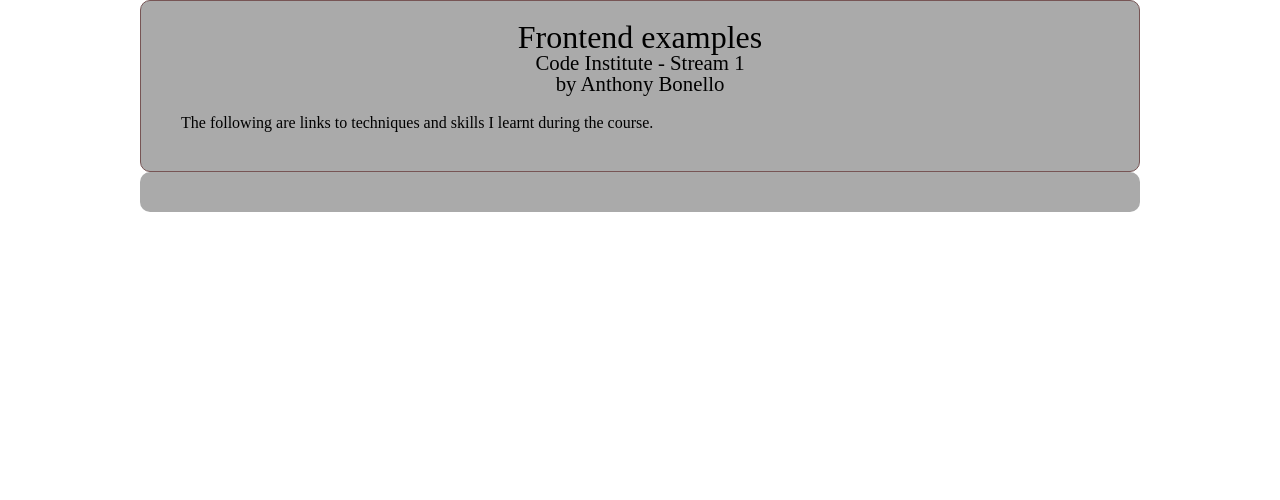
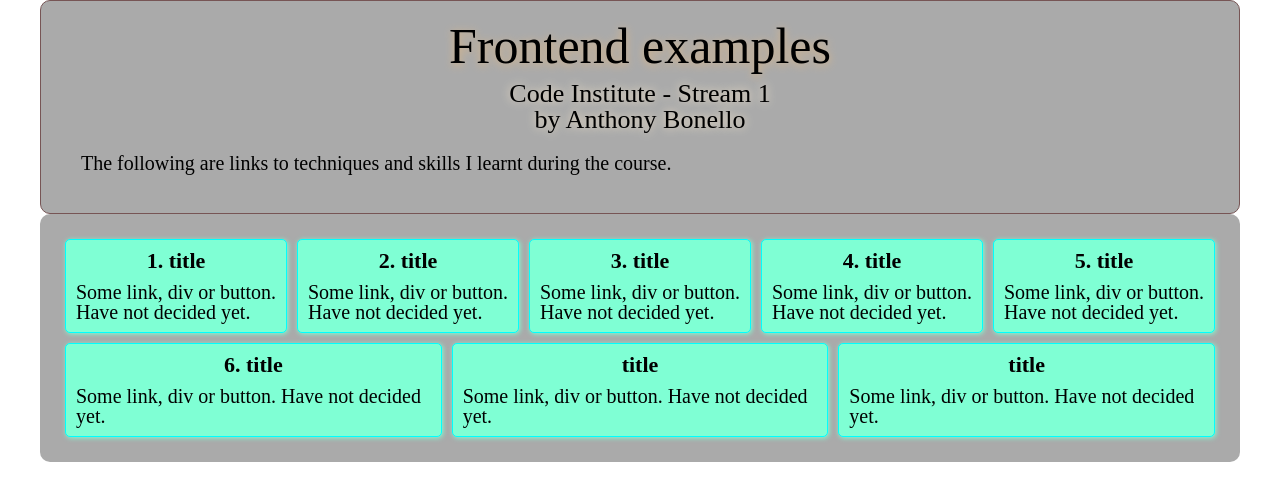
Before and after one commit to abonello/Frontend-Examples, a plain HTML site: page index.html in a window 1280 px wide. Drawn offline with Linux system fonts and the light colour scheme.

Commit message:
Added divs and some basic styling

```diff
--- a/css/style.css
+++ b/css/style.css
@@ -1,11 +1,15 @@
+body {
+    color: black;
+    font-size: 20px;
+}
 .container {
     display: flex;
     flex-flow: row wrap;
     box-sizing: border-box;
     margin: 0 auto;
     padding: 20px;
-    min-width: 400px;
-    max-width: 1000px;
+    min-width: 320px;
+    max-width: 1200px;
     background-color: #aaa;
     border-radius: 10px;
 }
@@ -14,24 +18,44 @@ header {
     padding: 20px;
     border: 1px solid #755;
     border-radius: 10px;
-    color: black;
     margin: 0 auto;
     padding: 20px;
-    min-width: 400px;
-    max-width: 1000px;
+    min-width: 320px;
+    max-width: 1200px;
     background-color: #aaa;
 }
 
 header h1 {
-    font-size: 2em;
+    font-size: 2.5em;
     text-align: center;
+    text-shadow: 0 2px 8px burlywood;
+    margin-bottom: 10px;
 }
 
 header h2 {
     font-size: 1.3em;
     text-align: center;
+    text-shadow: 0 0 10px blanchedalmond;
 }
 
 header p {
     margin: 20px;
 }
+
+.card {
+    flex: 1 1 200px;
+    background-color: aquamarine;
+    min-height: 30px;
+    margin: 5px;
+    padding: 10px;
+    border: 1px solid aqua;
+    border-radius: 5px;
+    box-shadow: 1px 1px 5px aquamarine;
+}
+
+.card h1 {
+    text-align: center;
+    font-size: 1.1em;
+    font-weight: 700;
+    padding-bottom: 10px;
+}
--- a/index.html
+++ b/index.html
@@ -17,6 +17,38 @@
             <p>The following are links to techniques and skills I learnt during the course.</p>
         </header>
     <div class="container">
+        <div class="card">
+            <h1>1. title</h1>
+            <p>Some link, div or button. Have not decided yet.</p>
+        </div>
+        <div class="card">
+            <h1>2. title</h1>
+            <p>Some link, div or button. Have not decided yet.</p>
+        </div>
+        <div class="card">
+            <h1>3. title</h1>
+            <p>Some link, div or button. Have not decided yet.</p>
+        </div>
+        <div class="card">
+            <h1>4. title</h1>
+            <p>Some link, div or button. Have not decided yet.</p>
+        </div>
+        <div class="card">
+            <h1>5. title</h1>
+            <p>Some link, div or button. Have not decided yet.</p>
+        </div>
+        <div class="card">
+            <h1>6. title</h1>
+            <p>Some link, div or button. Have not decided yet.</p>
+        </div>
+        <div class="card">
+            <h1>title</h1>
+            <p>Some link, div or button. Have not decided yet.</p>
+        </div>
+        <div class="card">
+            <h1>title</h1>
+            <p>Some link, div or button. Have not decided yet.</p>
+        </div>
 
 
     </div>
```
